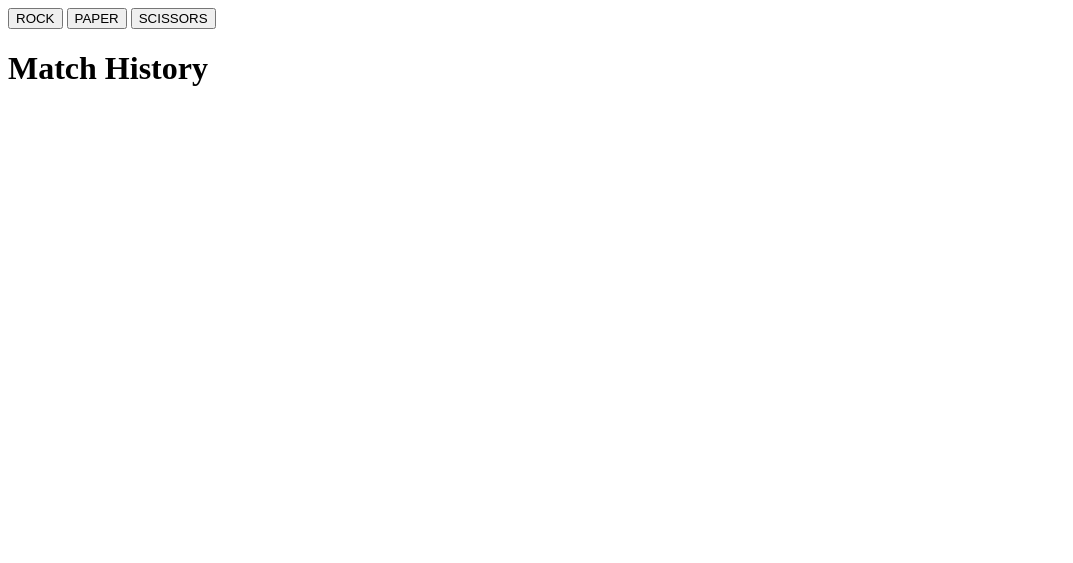
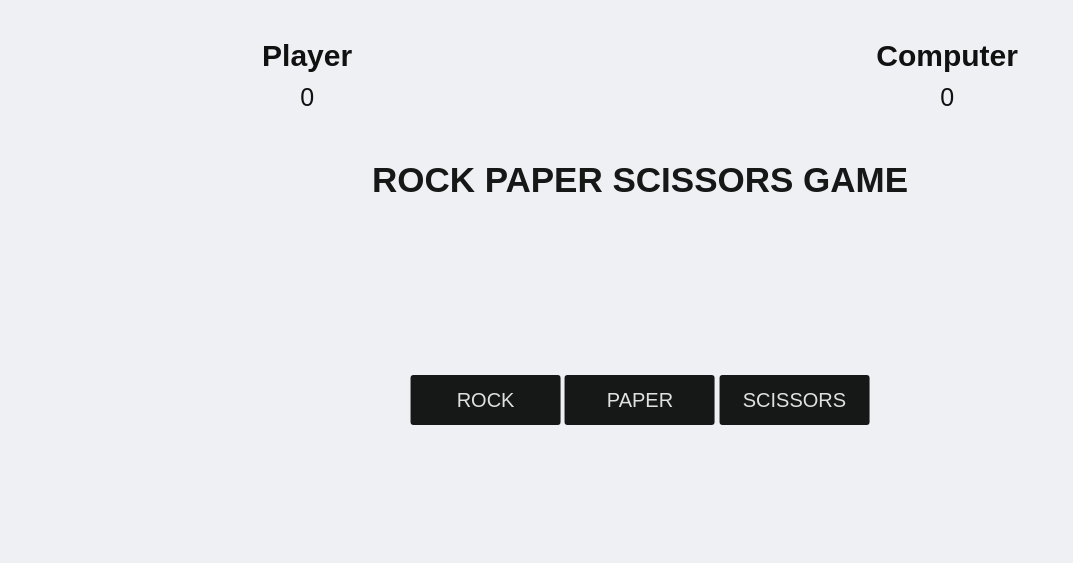
Before and after one commit to jiesparago/RPS, a plain HTML site: page index.html in a window 1280 px wide. Shown: the whole page, without its empty margins (0-1073 px from the left). Drawn offline with Linux system fonts and the light colour scheme.

Commit message:
2nd update

```diff
--- a/index.html
+++ b/index.html
@@ -2,24 +2,43 @@
 <html lang="en">
   <head>
     <meta charset="UTF-8" />
-    <meta http-equiv="X-UA-Compatible" content="IE=edge" />
     <meta name="viewport" content="width=device-width, initial-scale=1.0" />
-    <title>Document</title>
-    <script
-      src="https://kit.fontawesome.com/f394216310.js"
-      crossorigin="anonymous"
-    ></script>
+    <meta http-equiv="X-UA-Compatible" content="ie=edge" />
+    <link rel="stylesheet" href="style.css" />
+    <title>Rock paper and scissors</title>
   </head>
   <body>
+    <section class="game">
+      <div class="score">
+        <div class="player-score">
+          <h2>Player</h2>
+          <p id="playerScore">0</p>
+        </div>
+        <div class="computer-score">
+          <h2>Computer</h2>
+          <p id="botScore">0</p>
+        </div>
+      </div>
+
+      <div class="intro">
+        <h2 class="winner">ROCK PAPER SCISSORS GAME</h2>
+      </div>
+
+      <div class="match">
+        <div class="options">
           <form action="#" method="#">
             <input type="button" value="ROCK" id="rock" />
             <input type="button" value="PAPER" id="paper" />
             <input type="button" value="SCISSORS" id="scissors" />
           </form>
+        </div>
+      </div>
 
-    <h1>Match History</h1>
+      <div class="history">
         <ul id="matchHistory"></ul>
+      </div>
+    </section>
 
-    <script src="./main.js"></script>
+    <script src="main.js"></script>
   </body>
 </html>
--- a/main.js
+++ b/main.js
@@ -22,10 +22,14 @@ let newPlayerscore = 0;
             list.appendChild(li);
           } else if (computer1 === "PAPER") {
             li.textContent = "Rock Vs. Paper. Computer Wins";
+            newBotscore = newBotscore + 1;
+            document.getElementById("botScore").innerHTML = newBotscore;
             li.style.color = "red";
             list.appendChild(li);
           } else if (computer1 === "SCISSORS") {
             li.textContent = "Rock  Vs. Scissors. Player 1 Wins";
+            newPlayerscore = newPlayerscore + 1;
+          document.getElementById("playerScore").innerHTML = newPlayerscore;
             li.style.color = "green";
             list.appendChild(li);
           }
@@ -35,10 +39,14 @@ let newPlayerscore = 0;
             list.appendChild(li);
           } else if (computer1 == "SCISSORS") {
             li.textContent = "Paper  Vs. Scissors. Computer Wins";
+            newBotscore = newBotscore + 1;
+            document.getElementById("botScore").innerHTML = newBotscore;
             li.style.color = "red";
             list.appendChild(li);
           } else if (computer1 == "ROCK") {
             li.textContent = "Paper  Vs. Rock. Player 1 Wins";
+            newPlayerscore = newPlayerscore + 1;
+            document.getElementById("playerScore").innerHTML = newPlayerscore;
             li.style.color = "green";
             list.appendChild(li);
           }
@@ -50,11 +58,15 @@ let newPlayerscore = 0;
           } else if (computer1 == "PAPER") {
 
             li.textContent = "Scissors  Vs. Paper. Player 1 Wins";
+            newPlayerscore = newPlayerscore + 1;
+            document.getElementById("playerScore").innerHTML = newPlayerscore;
             li.style.color = "green";
             list.appendChild(li);
           } else if (computer1 == "ROCK"){
 
             li.textContent = "Scissors  Vs. Rock. Computer Wins";
+            newBotscore = newBotscore + 1;
+            document.getElementById("botScore").innerHTML = newBotscore;
             li.style.color = "red";
             list.appendChild(li);
         }
--- /dev/null
+++ b/style.css
@@ -0,0 +1,82 @@
+* {
+    margin: 0;
+    padding: 0;
+    box-sizing: border-box;
+  }
+
+  section {
+    height: 100vh;
+    background-color: rgb(239, 240, 244);
+    font-family: sans-serif;
+  }
+
+  .score {
+    color: rgb(18, 17, 17);
+    height: 20vh;
+    display: flex;
+    justify-content: space-around;
+    align-items: center;
+  }
+  .score h2 {
+    font-size: 30px;
+  }
+  .score p {
+    text-align: center;
+    padding: 10px;
+    font-size: 25px;
+  }
+
+  .intro {
+    color: rgb(18, 17, 17);
+    height: 50vh;
+    display: flex;
+    flex-direction: column;
+    align-items:center;
+    justify-content:flex-start;
+
+
+  }
+
+
+
+  .match input {
+    width: 150px;
+    height: 50px;
+    background: none;
+    border: none;
+    color: rgb(224, 224, 224);
+    font-size: 20px;
+    background: rgb(22, 23, 23);
+    border-radius: 3px;
+    cursor: pointer;
+  }
+
+  .match {
+    position: absolute;
+    top: 50%;
+    left: 50%;
+    transform: translate(-50%, -50%);
+
+  }
+  .winner {
+    color: rgb(22, 23, 23);
+    text-align: center;
+    font-size: 35px;
+  }
+
+  .hands,
+  .options {
+    display: flex;
+    justify-content: space-around;
+    align-items: center;
+  }
+  .history{
+    display: flex;
+    justify-content: space-around;
+    align-items: center;
+  }
+
+  ul{
+    list-style-type: none;
+
+  }
```
Lines whose indentation alone changed are shown as unchanged.
